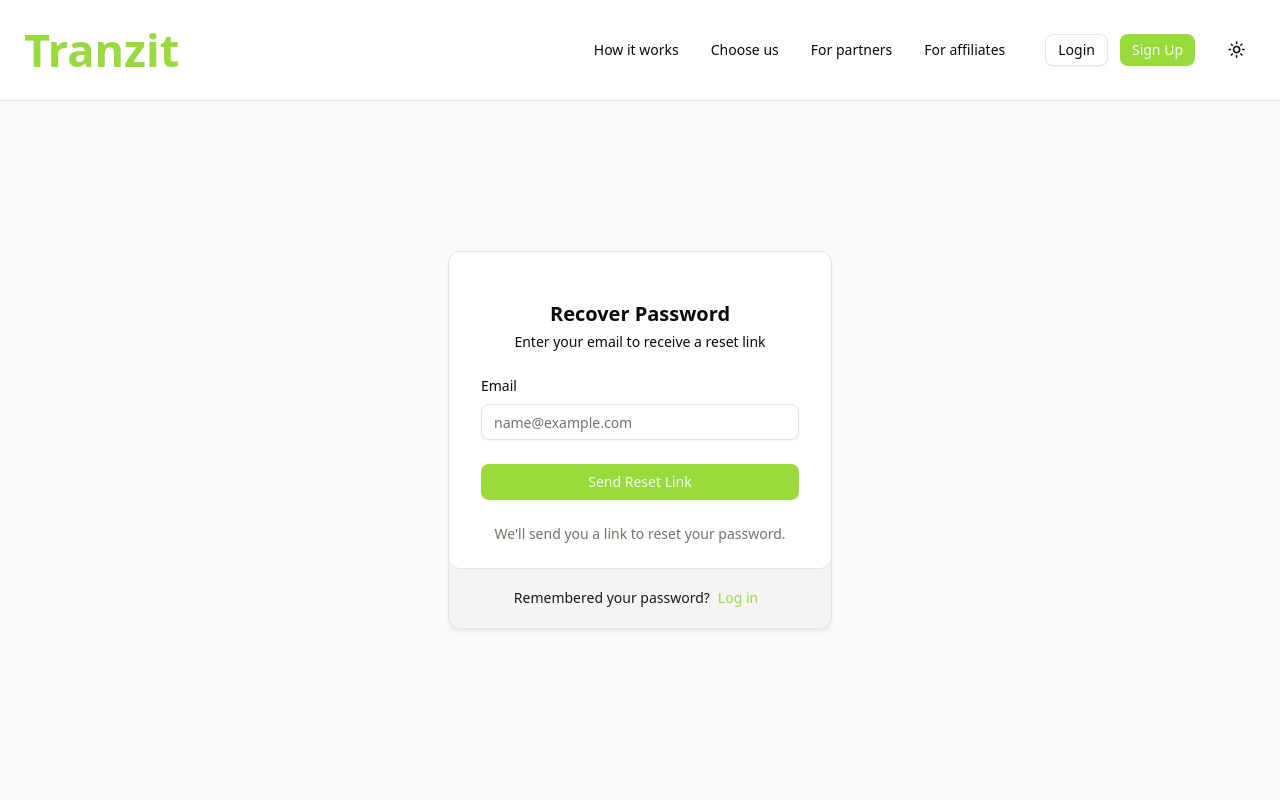
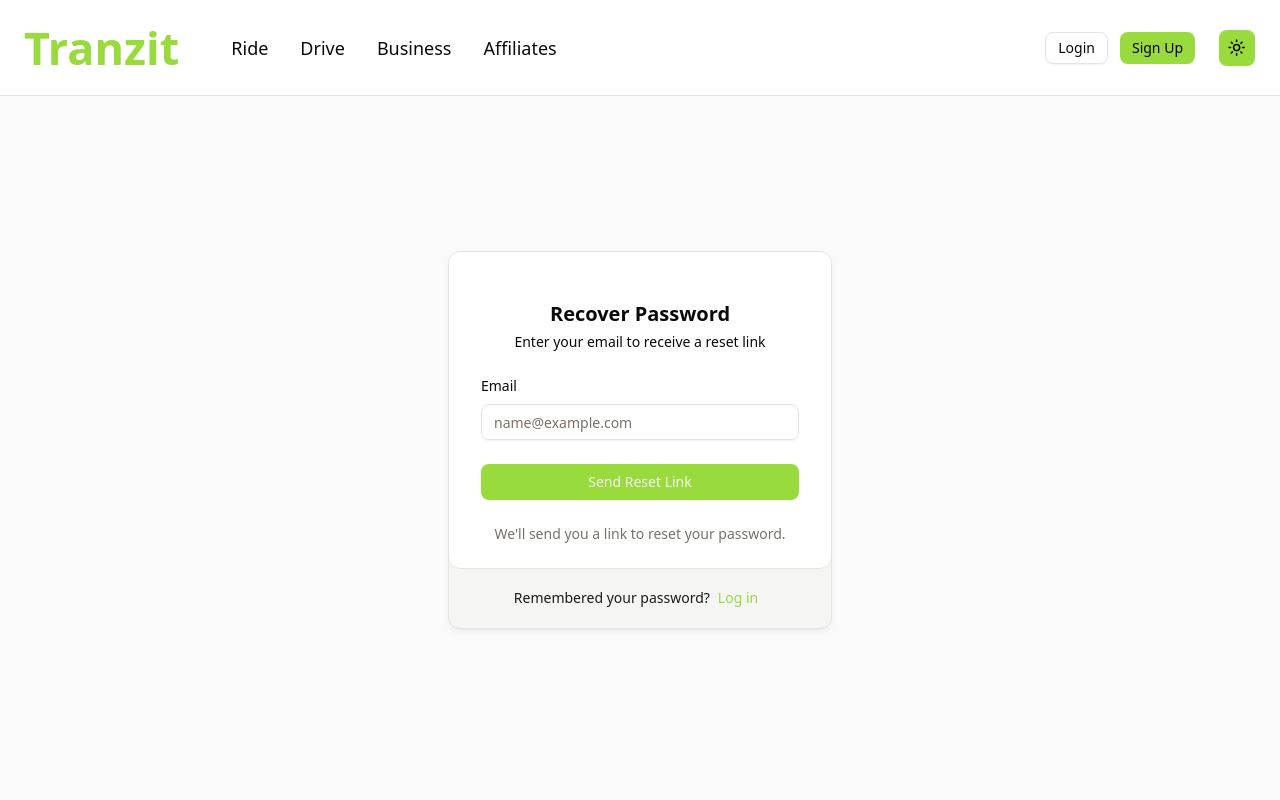
Before and after one commit to jvcByte/tranzit, a Next.js app: page /forgot-password in a window 1280 px wide. Shown: the top 800 px of the page. Built offline with nearby package versions, Linux system fonts and the light colour scheme.

Commit message:
modify header

```diff
--- a/src/components/common/header.tsx
+++ b/src/components/common/header.tsx
@@ -9,10 +9,10 @@ import { Button } from '../ui/button'
 // import { Button } from '../ui/button'
 
 const menuItems = [
-    { name: 'How it works', href: '/how-it-works' },
-    { name: 'Choose us', href: '/choose-us' },
-    { name: 'For partners', href: '/for-partners' },
-    { name: 'For affiliates', href: '/for-affiliates' },
+    { name: 'Ride', href: '/how-it-works' },
+    { name: 'Drive', href: '/choose-us' },
+    { name: 'Business', href: '/for-partners' },
+    { name: 'Affiliates', href: '/for-affiliates' },
 ]
 
 export const HeroHeader = () => {
@@ -35,15 +35,37 @@ export const HeroHeader = () => {
                 className={cn('fixed z-20 w-full border-b transition-colors duration-150 bg-background', scrolled)}>
                 <div className="m-auto max-w-[1660px] px-6">
                     <div className="flex flex-wrap items-center justify-between gap-6 py-3 lg:gap-0 lg:py-4">
-                        <div className="flex w-full justify-between lg:w-auto">
+                        <div className="flex w-full items-center justify-between lg:w-auto gap-5">
                             <Link
                                 href="/"
                                 aria-label="home"
                                 className="flex items-center space-x-2">
-                                <p className='text-[45px] font-700 font-bold text-[#99da3d]'>Tranzit</p>
+                                <p className='md:text-[45px] text-xl font-700 font-bold text-[#99da3d]'>Tranzit</p>
                             </Link>
 
-                            <div className='flex items-center space-x-2 gap-4'>
+
+
+                            <div className='flex items-center gap-2'>
+                                <div className="flex w-full flex-row gap-2 lg:hidden">
+                                    <Button
+                                        asChild
+                                        // variant="outline"
+                                        size="sm"
+                                        className="border-0 bg-transparent text-"
+                                    >
+                                        <Link href="/login">
+                                            <span>Login</span>
+                                        </Link>
+                                    </Button>
+                                    <Button
+                                        asChild
+                                        size="sm"
+                                    >
+                                        <Link href="/signup">
+                                            <span>Sign Up</span>
+                                        </Link>
+                                    </Button>
+                                </div>
                                 <button
                                     onClick={() => setMenuState(!menuState)}
                                     aria-label={menuState == true ? 'Close Menu' : 'Open Menu'}
@@ -51,14 +73,25 @@ export const HeroHeader = () => {
                                     <Menu className="in-data-[state=active]:rotate-180 in-data-[state=active]:scale-0 in-data-[state=active]:opacity-0 m-auto size-6 duration-200" />
                                     <X className="in-data-[state=active]:rotate-0 in-data-[state=active]:scale-100 in-data-[state=active]:opacity-100 absolute inset-0 m-auto size-6 -rotate-180 scale-0 opacity-0 duration-200" />
                                 </button>
-                                <div className='lg:hidden'>
-                                    <ThemeSwitch />
-                                </div>
+                            </div>
+
+                            <div className="hidden lg:block">
+                                <ul className="text-base lg:flex lg:gap-2 lg:text-sm">
+                                    {menuItems.map((item, index) => (
+                                        <li key={index}>
+                                            <Link
+                                                href={item.href}
+                                                className="text-lg font-medium hover:bg-primary/20 hover:rounded px-3 block duration-150">
+                                                <span>{item.name}</span>
+                                            </Link>
+                                        </li>
+                                    ))}
+                                </ul>
                             </div>
                         </div>
 
                         <div className="bg-background in-data-[state=active]:block lg:in-data-[state=active]:flex mb-6 hidden w-full flex-wrap items-center justify-end space-y-8 rounded-3xl border p-6 shadow-2xl shadow-zinc-300/20 md:flex-nowrap lg:m-0 lg:flex lg:w-fit lg:gap-6 lg:space-y-0 lg:border-transparent lg:bg-transparent lg:p-0 lg:shadow-none dark:shadow-none dark:lg:bg-transparent">
-                            <div className="lg:pr-4">
+                            <div className="lg:hidden">
                                 <ul className="space-y-6 text-base lg:flex lg:gap-8 lg:space-y-0 lg:text-sm">
                                     {menuItems.map((item, index) => (
                                         <li key={index}>
@@ -71,7 +104,7 @@ export const HeroHeader = () => {
                                     ))}
                                 </ul>
                             </div>
-                            <div className="flex w-full flex-col space-y-3 sm:flex-row sm:gap-3 sm:space-y-0 md:w-fit">
+                            <div className="flex w-full flex-col space-y-3 hidden md:inline-flex sm:flex-row sm:gap-3 sm:space-y-0 md:w-fit">
                                 <Button
                                     asChild
                                     variant="outline"
@@ -84,11 +117,11 @@ export const HeroHeader = () => {
                                     asChild
                                     size="sm">
                                     <Link href="/signup">
-                                        <span>Sign Up</span>
+                                        <span className='text-black'>Sign Up</span>
                                     </Link>
                                 </Button>
                             </div>
-                            <div className='hidden lg:inline-flex'>
+                            <div className='text-black bg-primary rounded-md p-0 flex items-center justify-center'>
                                 <ThemeSwitch />
                             </div>
                         </div>
```
